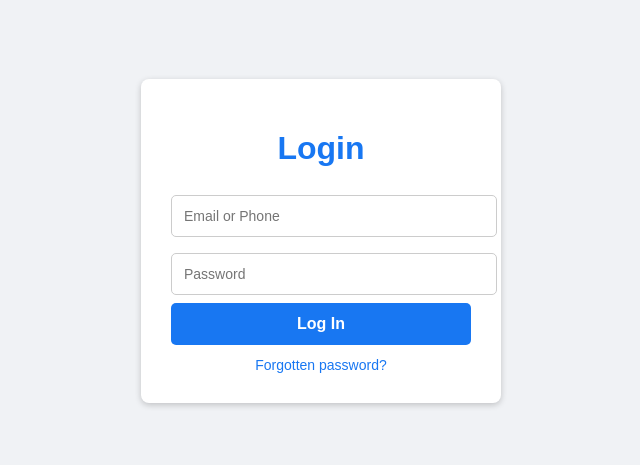
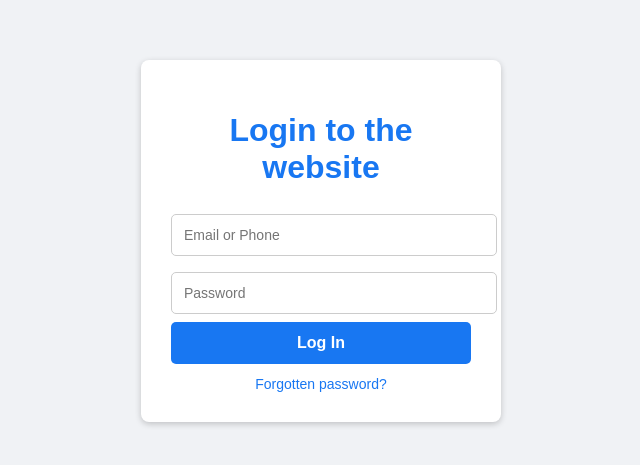
Before and after one commit to aniholla/project, a plain HTML site: page index.html in a window 1280 px wide. Shown: the part 159-624 px from the top of the page, without its empty margins (319-959 px from the left). Drawn offline with Linux system fonts and the light colour scheme.

Commit message:
Changed title

```diff
--- a/index.html
+++ b/index.html
@@ -9,7 +9,7 @@
 </head>
 <body>
   <div class="login-box">
-    <h1>Login</h1>
+    <h1>Login to the website</h1>
     <form>
       <input type="text" placeholder="Email or Phone" required>
       <input type="password" placeholder="Password" required>
```
